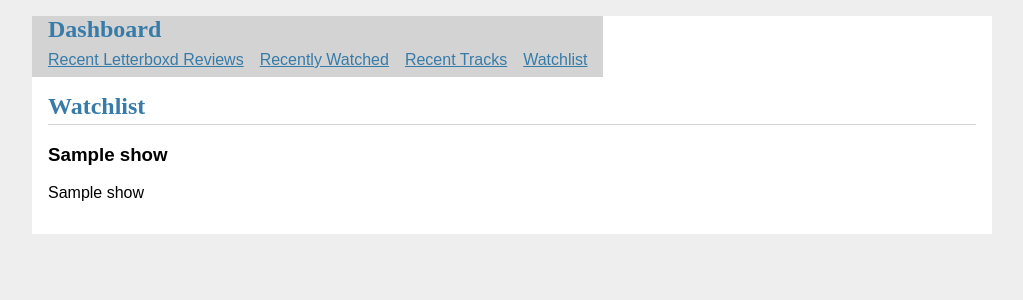
After one commit to Noahffiliation/website, a Flask app: template templates/watchlist.html in a window 1280 px wide. The commit adds this page. Shown: the top 300 px of the page, without its empty margins (128-1151 px from the left). Run offline with Flask 2, Linux system fonts and the light colour scheme; the template is opened without the code that fills it: most values are stand-ins (such as "Sample title", 1, 10 or a date in 2020).

Commit message:
Removing multisearch functionality, exported to Chrome extension, starting work on watchlist

```diff
--- a/app.py
+++ b/app.py
@@ -33,11 +33,6 @@ def letterboxd():
     return render_template('letterboxd.html', rss_feed=rss_feed)
 
 
-@app.route('/multisearch')
-def multisearch():
-    return render_template('multisearch.html')
-
-
 @app.route('/lastfm')
 def lastfm():
     url = 'http://ws.audioscrobbler.com/2.0/?method=user.getrecenttracks&user=noahffiliation&api_key=' + \
@@ -45,3 +40,18 @@ def lastfm():
     response = urlopen(url).read()
     lastfm_dict = json.loads(response)
     return render_template('lastfm.html', lastfm_dict=lastfm_dict)
+
+
+@app.route('/watchlist')
+def watchlist():
+    headers = {
+        'Content-Type': 'application/json',
+        'trakt-api-version': '2',
+        'trakt-api-key': os.environ.get('TRAKT_API_KEY')
+    }
+
+    watchlist_request = Request(
+        'https://api.trakt.tv/users/noahffiliation/watchlist/', headers=headers)
+    response = urlopen(watchlist_request).read()
+    watchlist = json.loads(response)
+    return render_template('watchlist.html', watchlist=watchlist)
--- a/templates/base.html
+++ b/templates/base.html
@@ -4,10 +4,10 @@
 <nav>
     <h1><a href="/">Dashboard</a></h1>
     <ul>
-        <li><a href="/multisearch">Multisearch</a></li>
         <li><a href="/letterboxd">Recent Letterboxd Reviews</a></li>
         <li><a href="/recently_watched">Recently Watched</a></li>
         <li><a href="/lastfm">Recent Tracks</a></li>
+        <li><a href="/watchlist">Watchlist</a></li>
     </ul>
 </nav>
 <section class="content">
--- /dev/null
+++ b/templates/watchlist.html
@@ -0,0 +1,15 @@
+{% extends 'base.html' %}
+
+{% block header %}
+  <h1>{% block title %}Watchlist{% endblock %}</h1>
+{% endblock %}
+
+{% block content %}
+  {% for item in watchlist %}
+    <h3>{{ item["show"] }}</h3>
+    <p>{{ item["show"] }}</p>
+    {% if not loop.last %}
+        <hr>
+    {% endif %}
+  {% endfor %}
+{% endblock %}
```
Also changed, not shown: templates/multisearch.html (deleted, +0 -23 lines).
